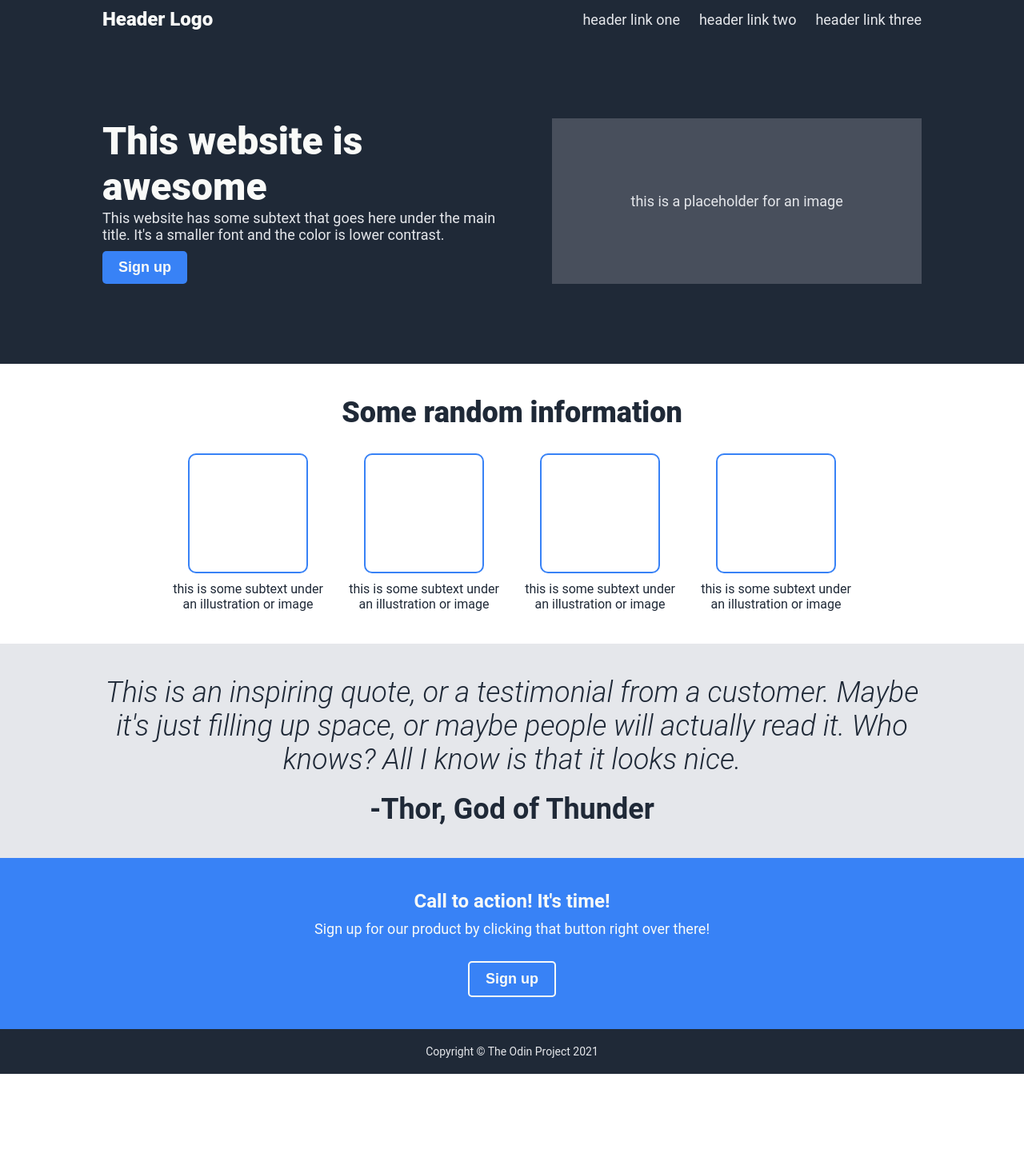
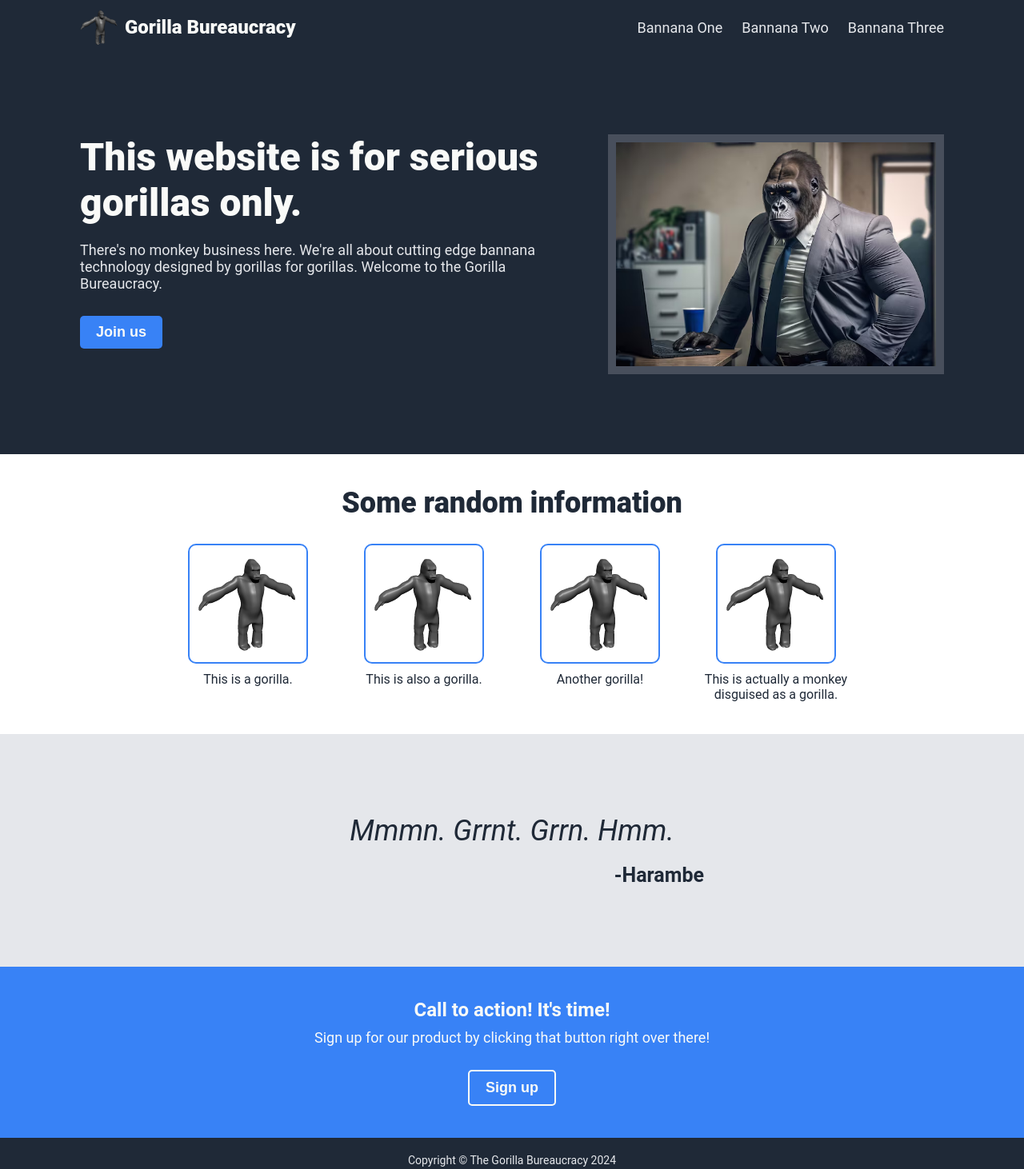
Before and after one commit to cristinarubylee/landing-page, a plain HTML site: page index.html in a window 1280 px wide. Shown: the whole page at 80% size. Before the commit the page ends 1343 px from the top, so only its background shows below. Drawn offline with Linux system fonts and the light colour scheme.

Commit message:
Add final touches and images
- Added gorilla icon
- Replaced default text

```diff
--- a/index.html
+++ b/index.html
@@ -5,29 +5,33 @@
     <meta charset="UTF-8">
     <meta name="viewport" content="width=device-width, initial-scale=1.0">
     <title>Gorilla Bureaucracy</title>
+    <link rel="icon" href="images/gorilla.png">
     <link rel="stylesheet" href="style.css">
 </head>
 
 <body>
     <!-- Header Section -->
     <header class="header">
-        <div class="header-logo">Header Logo</div>
+        <div class="header-logo">
+            <img src="images/gorilla.png"> </img>
+            Gorilla Bureaucracy
+        </div>
         <nav class="header-nav">
-            <a href="#">header link one</a>
-            <a href="#">header link two</a>
-            <a href="#">header link three</a>
+            <a href="#">Bannana One</a>
+            <a href="#">Bannana Two</a>
+            <a href="#">Bannana Three</a>
         </nav>
     </header>
 
     <!-- Hero Section -->
     <section class="hero">
         <div class="hero-text">
-            <h1>This website is awesome</h1>
-            <p>This website has some subtext that goes here under the main title. It's a smaller font and the color is lower contrast.</p>
-            <button class="cta-button">Sign up</button>
+            <h1>This website is for serious gorillas only.</h1>
+            <p>There's no monkey business here. We're all about cutting edge bannana technology designed by gorillas for gorillas. Welcome to the Gorilla Bureaucracy.</p>
+            <button class="cta-button">Join us</button>
         </div>
         <div class="hero-image">
-            <p>this is a placeholder for an image</p>
+            <img src="images/gorilla_at_office.avif" alt="A distinguished office gorilla dressed in a suit and tie"> </img>
         </div>
     </section>
 
@@ -37,27 +41,27 @@
         <div class="info-cards">
             <div class="info-card">
                 <div class="info-card-image">
-
+                    <img src="images/gorilla.png" alt="A 3D model of a gorilla T-posing"> </img>
                 </div>
-                <div class="info-card-content">this is some subtext under an illustration or image</div>
+                <div class="info-card-content">This is a gorilla.</div>
             </div>
             <div class="info-card">
                 <div class="info-card-image">
-
+                    <img src="images/gorilla.png" alt="A 3D model of a gorilla T-posing"> </img>
                 </div>
-                <div class="info-card-content">this is some subtext under an illustration or image</div>
+                <div class="info-card-content">This is also a gorilla.</div>
             </div>
             <div class="info-card">
                 <div class="info-card-image">
-
+                    <img src="images/gorilla.png" alt="A 3D model of a gorilla T-posing"> </img>
                 </div>
-                <div class="info-card-content">this is some subtext under an illustration or image</div>
+                <div class="info-card-content">Another gorilla!</div>
             </div>
             <div class="info-card">
                 <div class="info-card-image">
-
+                    <img src="images/gorilla.png" alt="A 3D model of a gorilla T-posing"> </img>
                 </div>
-                <div class="info-card-content">this is some subtext under an illustration or image</div>
+                <div class="info-card-content">This is actually a monkey disguised as a gorilla.</div>
             </div>
         </div>
     </section>
@@ -65,8 +69,8 @@
     <!-- Quote Section -->
     <section>
         <blockquote class="quote">
-            <p>This is an inspiring quote, or a testimonial from a customer. Maybe it's just filling up space, or maybe people will actually read it. Who knows? All I know is that it looks nice.</p>
-            <cite>-Thor, God of Thunder</cite>
+            <p>Mmmn. Grrnt. Grrn. Hmm.</p>
+            <cite>-Harambe</cite>
         </blockquote>
     </section>
 
@@ -81,7 +85,7 @@
 
     <!-- Footer Section -->
     <footer class="footer">
-        <p>Copyright &copy; The Odin Project 2021</p>
+        <p>Copyright &copy; The Gorilla Bureaucracy 2024</p>
     </footer>
 </body>
 </html>
--- a/style.css
+++ b/style.css
@@ -16,13 +16,23 @@ body {
   display: flex;
   justify-content: space-between;
   align-items: center;
-  padding: 10px 10%;
+  padding: 10px 100px;
 }
 
 .header-logo {
   font-size: 24px;
   font-weight: 900;
   color: #F9FAF8;
+  display: flex;
+  align-items: center;
+  gap: 0.5rem;
+}
+
+.header-logo img {
+  height: 48px;
+  display: inline-block;
+  vertical-align: middle;
+
 }
 
 .header-nav a {
@@ -43,7 +53,7 @@ body {
   display: flex;
   justify-content: center;
   text-align: center;
-  padding: 100px 10%;
+  padding: 100px 100px;
 }
 
 .hero-text {
@@ -53,13 +63,17 @@ body {
 
 .hero-image {
   background-color: #484f5c;
+  max-height: fit-content;
   text-align: center;
-  width: 800px;
-  height: auto;
   display: flex;
   justify-content: center;
   align-items: center;
-  padding: 20px;
+  align-self: center;
+  padding: 10px;
+}
+
+.hero-image img {
+  max-width: 400px;
 }
 
 .hero h1 {
@@ -68,10 +82,11 @@ body {
   text-align: left;
 }
 
-.hero p {
+.hero-text p {
   font-size: 18px;
   color: #E5E7EB;
   text-align: left;
+  padding: 20px 0px;
 }
 
 .cta-button {
@@ -116,7 +131,6 @@ body {
   width: 200px;
   flex-direction: column;
   align-items: center;
-  justify-content: center;
 }
 
 .info-card-image {
@@ -124,6 +138,9 @@ body {
   height: 150px;
   border: 2px solid #3882F6;
   border-radius: 10px;
+  display: flex;
+  align-items: center;
+  justify-content: center;
 }
 
 .info-card-content {
@@ -136,19 +153,20 @@ body {
 /* Quote Section */
 .quote {
   background-color: #E5E7EB;
-  padding: 40px 20px;
   font-size: 36px;
+  font-weight: light;
   font-style: italic;
-  font-weight: 300;
   color: #1F2937;
+  padding: 100px 400px;
   text-align: center;
-  padding: 40px 10%;
 }
 
 .quote cite {
   font-style: normal;
+  font-size: 25px;
   font-weight: bold;
   display: block;
+  text-align: right;
   margin-top: 20px;
 }
 
```
Also changed, not shown: images/gorilla.png (added), images/gorilla_at_office.avif (added).
